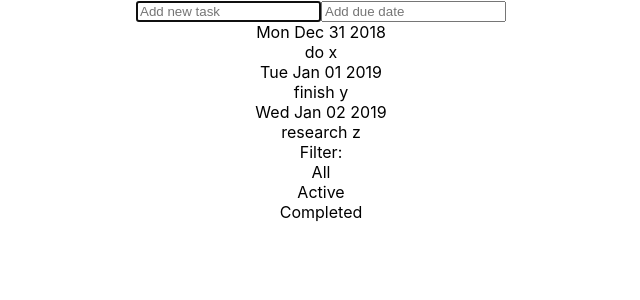
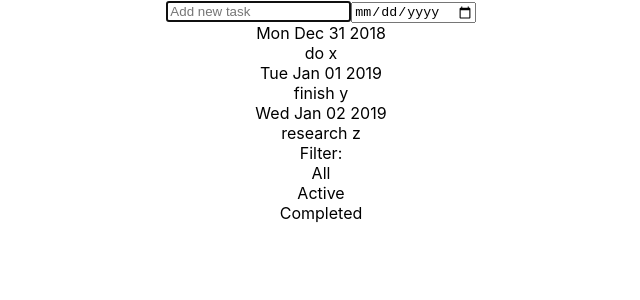
Before and after one commit to dxxxdk/todo-list, a React (Create React App) app: page / in a window 1280 px wide. Shown: the top 300 px of the page, without its empty margins (319-959 px from the left). Built offline with nearby package versions, Linux system fonts and the light colour scheme.

Commit message:
Change the due date input type to date

```diff
--- a/src/components/NewTodoInput.jsx
+++ b/src/components/NewTodoInput.jsx
@@ -22,9 +22,6 @@ export default class NewTodoInput extends Component {
     let dueDate = this.state.dueDate
     if (!title.trim()) {
       return
-    }
-    if (isNaN(Date.parse(dueDate))) {
-      dueDate = Date()
     }
     this.props.addTodo(title, dueDate)
 
@@ -73,7 +70,7 @@ export default class NewTodoInput extends Component {
           autoFocus={true}
         />
         <input
-          type="text"
+          type="date"
           value={this.state.dueDate}
           onKeyDown={this.handleTodoDueDateKeyDown}
           onChange={this.handleTodoDueDateTextChange}
```
